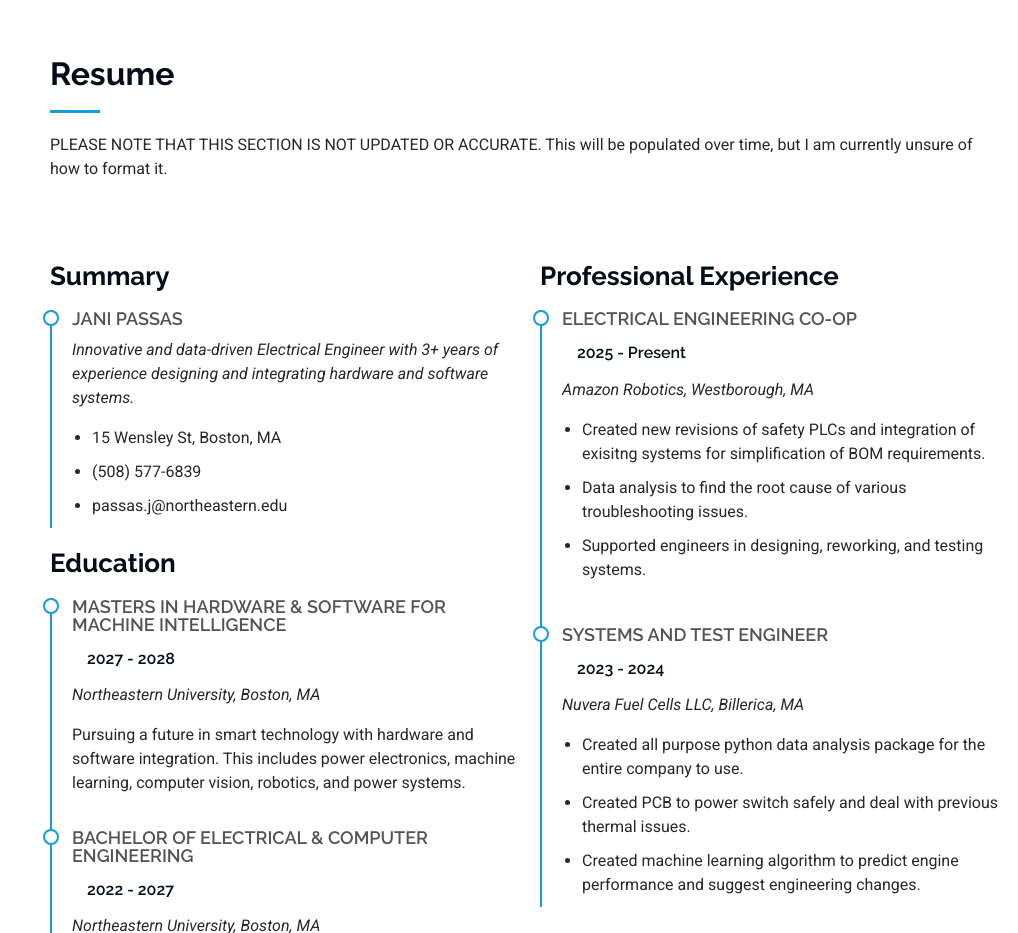
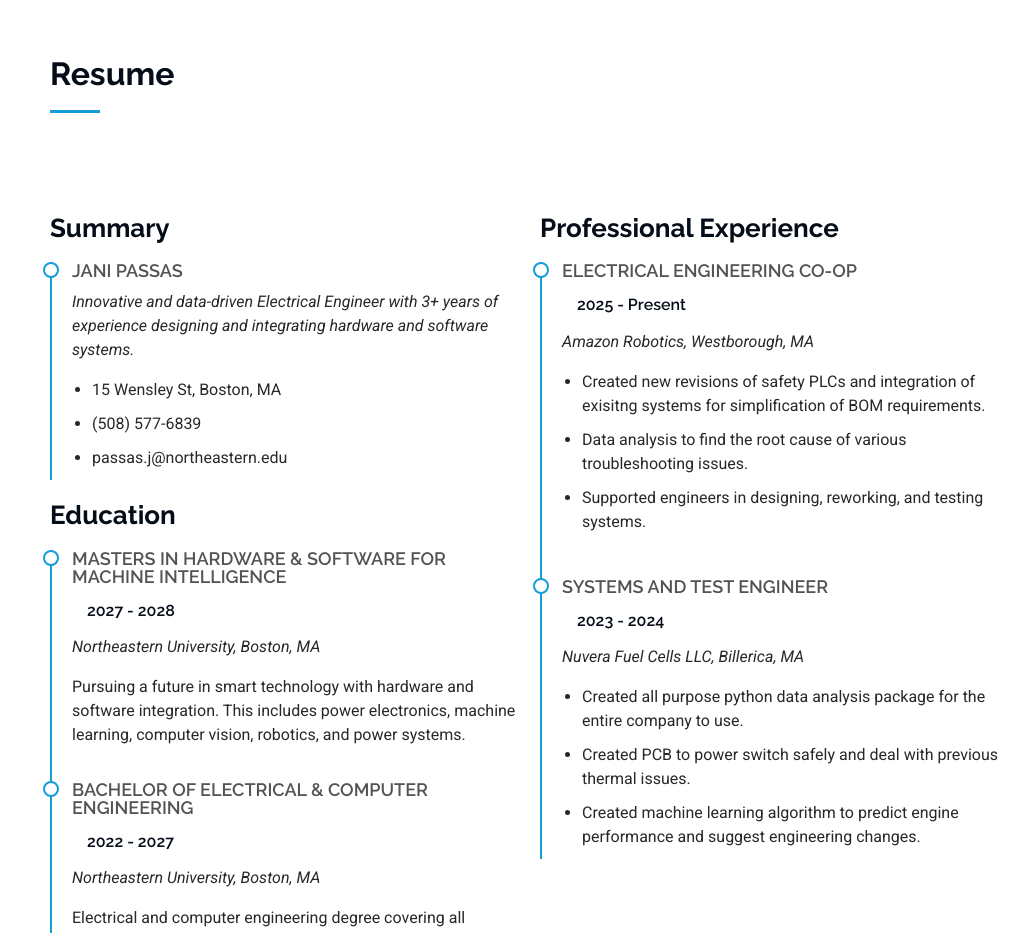
Before and after one commit to Jani-Passas/Jani-Passas.github.io, a plain HTML site: page index.html in a window 1280 px wide. Shown: the part 3840-4773 px from the top of the page, without its empty margins (262-1280 px from the left). Drawn offline with Linux system fonts and the light colour scheme.

Commit message:
Removed unnecessary text lines

```diff
--- a/index.html
+++ b/index.html
@@ -460,7 +460,7 @@
       <!-- Section Title -->
       <div class="container section-title" data-aos="fade-up">
         <h2>Resume</h2>
-        <p>PLEASE NOTE THAT THIS SECTION IS NOT UPDATED OR ACCURATE. This will be populated over time, but I am currently unsure of how to format it.</p>
+        <!-- <p>Need to figure out how to upload my full resume here.</p> -->
       </div><!-- End Section Title -->
 
       <div class="container">
```
